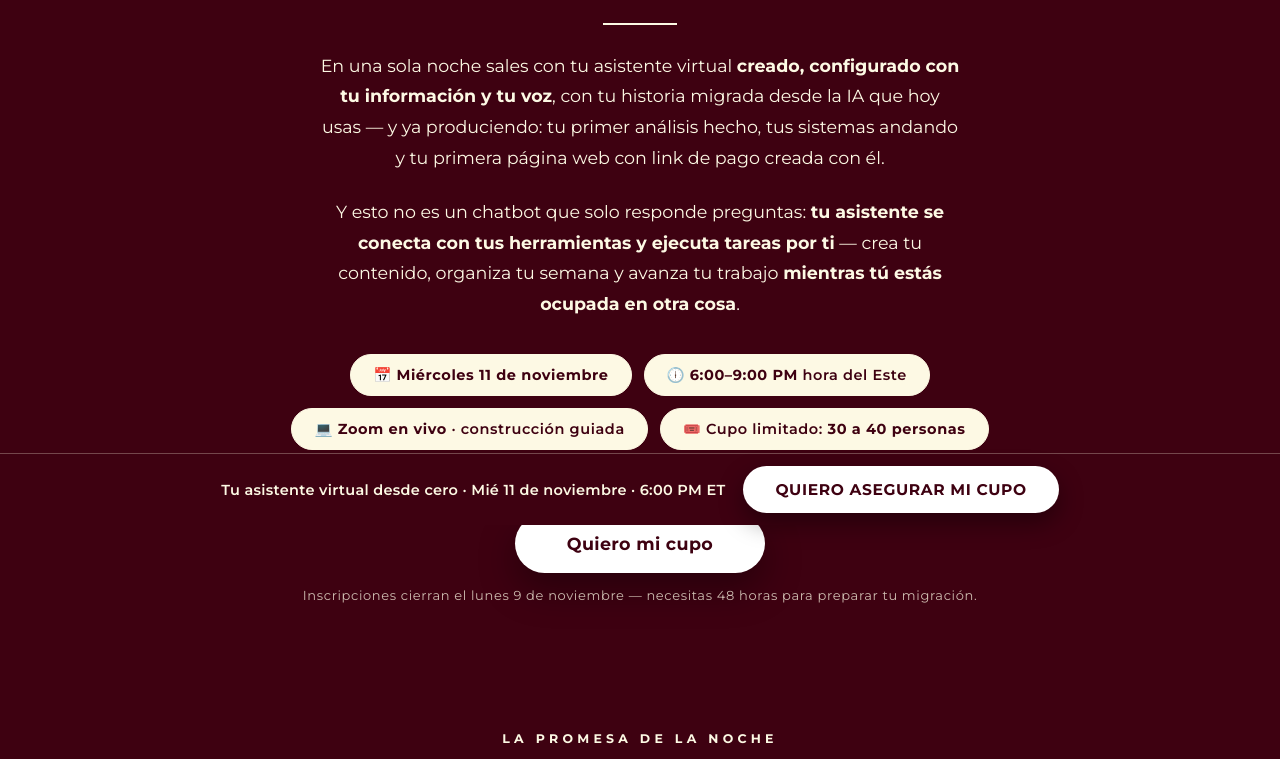
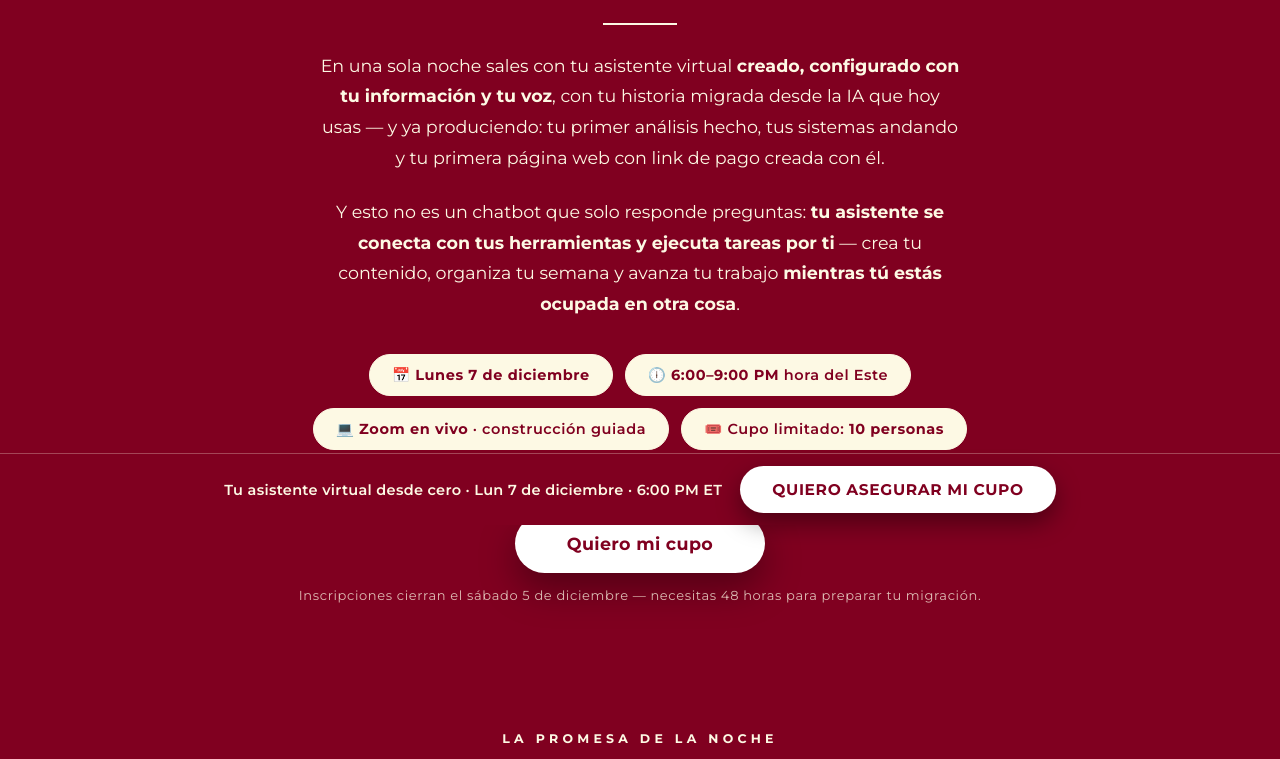
Before and after one commit to estoesjohana/masterclass, a plain HTML site: page index.html in a window 1280 px wide. Shown: the part 275-1034 px from the top of the page. Drawn offline with nearby package versions, Linux system fonts and the light colour scheme; a web font is replaced by a local one.

Commit message:
Masterclass: segunda edición — lunes 7 de diciembre, cupo 10, cierre 5 de diciembre, vino oficial #800020

```diff
--- a/index.html
+++ b/index.html
@@ -6,7 +6,7 @@
 <title>Masterclass en vivo por Zoom: Tu asistente virtual desde cero — Johanna Brizuela</title>
 <style>
 :root{
-  --vino:#3E0111; --vino-2:#3E0111; --vino-claro:#3E0111;
+  --vino:#800020; --vino-2:#800020; --vino-claro:#800020;
   --blanco:#FFFFFF; --crema:#FDF9E4;
 }
 *{margin:0;padding:0;box-sizing:border-box}
@@ -71,21 +71,21 @@ footer a{color:var(--blanco);text-decoration:none}
   <div class="wrap">
     <img class="logo-esquina" src="logo-blanco.png" alt="Johanna Brizuela — Esto es Johanna">
     <p class="presentan" style="margin-top:34px">Johanna Brizuela y Entre Nosotras Mujer Club presentan</p>
-    <p class="titulo-evento">Masterclass en vivo por Zoom</p>
+    <p class="titulo-evento">Masterclass en vivo por Zoom · Segunda edición</p>
     <h1>Tu asistente virtual <span class="it">desde cero</span></h1>
     <p class="sub">Créalo, configúralo y ponlo a trabajar — en una sola noche.</p>
     <div class="line"></div>
     <p class="lead">En una sola noche sales con tu asistente virtual <b>creado, configurado con tu información y tu voz</b>, con tu historia migrada desde la IA que hoy usas — y ya produciendo: tu primer análisis hecho, tus sistemas andando y tu primera página web con link de pago creada con él.</p>
     <p class="lead">Y esto no es un chatbot que solo responde preguntas: <b>tu asistente se conecta con tus herramientas y ejecuta tareas por ti</b> — crea tu contenido, organiza tu semana y avanza tu trabajo <b>mientras tú estás ocupada en otra cosa</b>.</p>
     <div class="datos">
-      <span class="dato">📅 <b>Miércoles 11 de noviembre</b></span>
+      <span class="dato">📅 <b>Lunes 7 de diciembre</b></span>
       <span class="dato">🕕 <b>6:00–9:00 PM</b> hora del Este</span>
       <span class="dato">💻 <b>Zoom en vivo</b> · construcción guiada</span>
-      <span class="dato">🎟️ Cupo limitado: <b>30 a 40 personas</b></span>
+      <span class="dato">🎟️ Cupo limitado: <b>10 personas</b></span>
     </div>
     <p class="micro" style="margin-top:16px;font-size:14px;opacity:.85">Abierto también para hombres que quieran crear su asistente.</p>
     <a class="btn oro" href="#precios">Quiero mi cupo</a>
-    <p class="micro">Inscripciones cierran el lunes 9 de noviembre — necesitas 48 horas para preparar tu migración.</p>
+    <p class="micro">Inscripciones cierran el sábado 5 de diciembre — necesitas 48 horas para preparar tu migración.</p>
   </div>
 </section>
 
@@ -137,7 +137,7 @@ footer a{color:var(--blanco);text-decoration:none}
 <section id="precios">
   <div class="wrap">
     <p class="kicker">Inversión</p>
-    <h2>Asegura tu cupo <span class="it">antes del 9 de noviembre</span></h2>
+    <h2>Asegura tu cupo <span class="it">antes del 5 de diciembre</span></h2>
     <div class="tarjetas">
       <div class="card">
         <h3>Público general</h3>
@@ -155,7 +155,7 @@ footer a{color:var(--blanco);text-decoration:none}
         <p class="micro">Miembros del Club: pagan $67 con su código privado (lo reciben dentro del Club).</p>
       </div>
     </div>
-    <p class="micro" style="max-width:600px;margin:30px auto 0">Cupo total limitado: 30 a 40 personas — abierto también para hombres que quieran crear su asistente. Las inscripciones cierran el <b>lunes 9 de noviembre a medianoche</b> — quien entra alcanza a preparar su migración con el checklist que le envío.</p>
+    <p class="micro" style="max-width:600px;margin:30px auto 0">Cupo total limitado: 10 personas — abierto también para hombres que quieran crear su asistente. Las inscripciones cierran el <b>sábado 5 de diciembre a medianoche</b> — quien entra alcanza a preparar su migración con el checklist que le envío.</p>
   </div>
 </section>
 
@@ -170,10 +170,10 @@ footer a{color:var(--blanco);text-decoration:none}
 
 <footer>
   Johanna Brizuela · @estoesjohana · Entre Nosotras Mujer Club · entrenosotrasmujer.com<br>
-  Masterclass «Tu asistente virtual desde cero» · Miércoles 11 de noviembre de 2026 · 6:00–9:00 PM ET · Zoom
+  Masterclass «Tu asistente virtual desde cero» · Lunes 7 de diciembre de 2026 · 6:00–9:00 PM ET · Zoom
 </footer>
 <div class="sticky-cta">
-  <span class="txt">Tu asistente virtual desde cero · Mié 11 de noviembre · 6:00 PM ET</span>
+  <span class="txt">Tu asistente virtual desde cero · Lun 7 de diciembre · 6:00 PM ET</span>
   <a href="https://buy.stripe.com/4gM9AS2ZG1P8gnj8EleME1T">QUIERO ASEGURAR MI CUPO</a>
 </div>
 </body>
```
